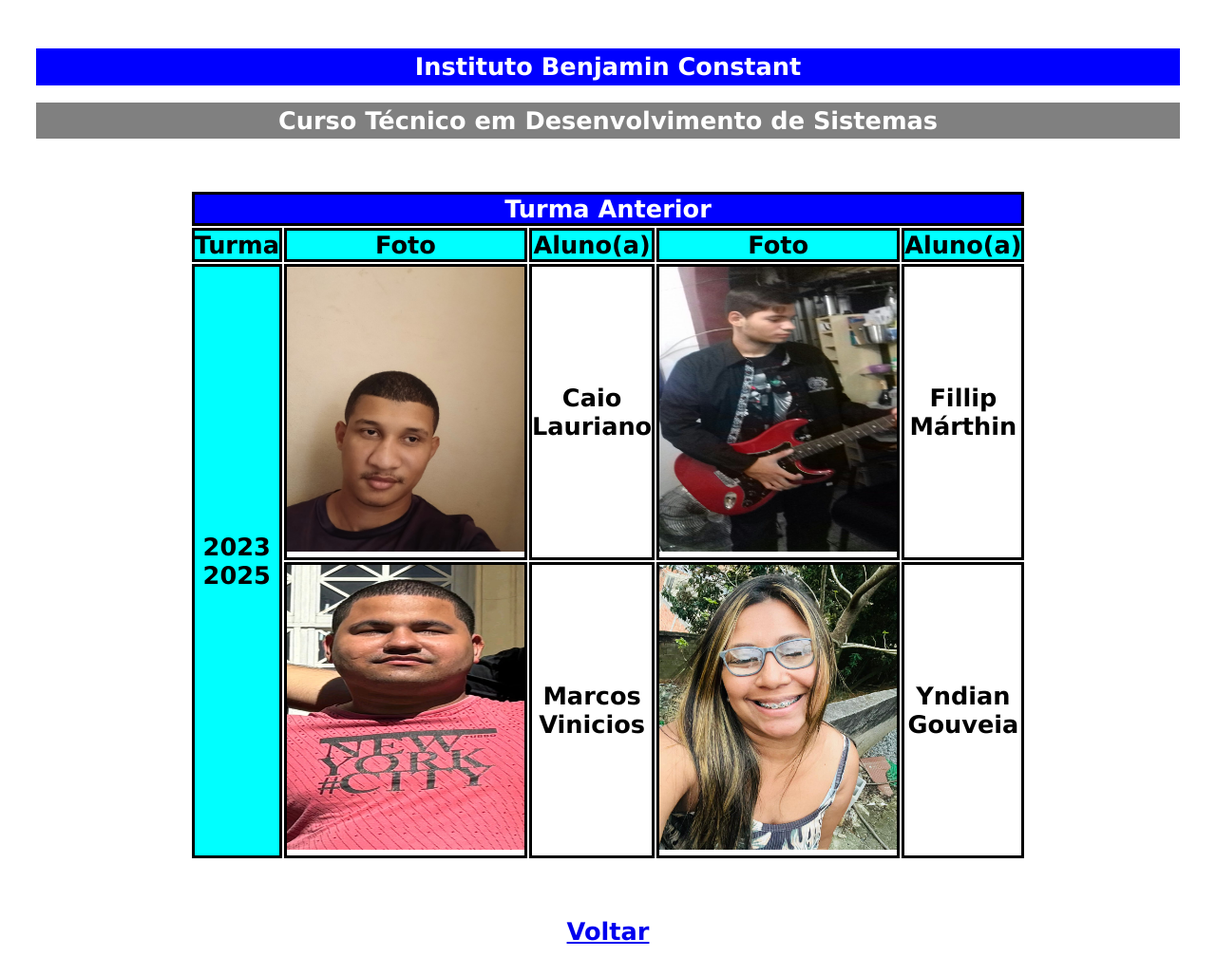
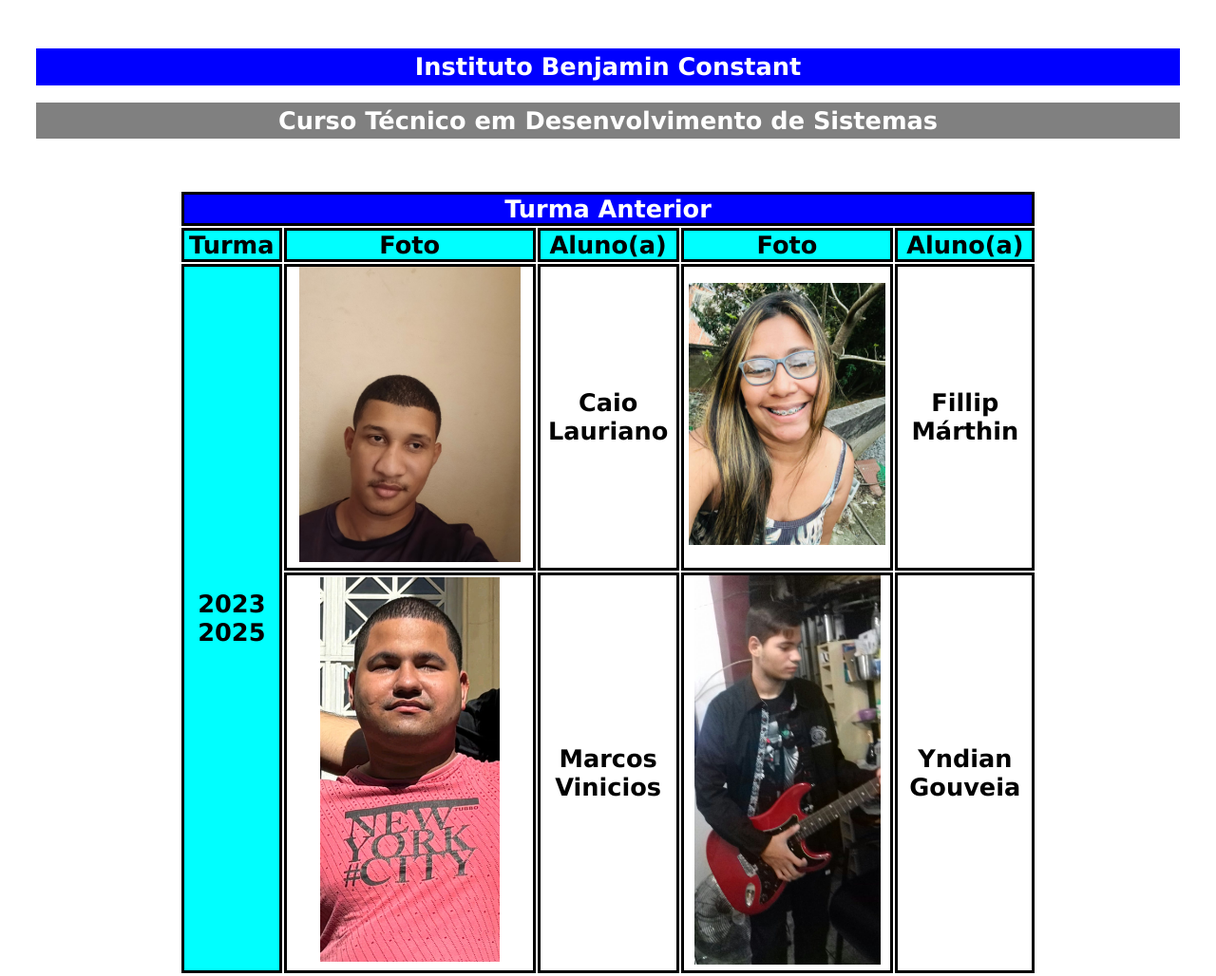
Before and after one commit to alexandredhg/trabalho-web1-alexandre, a plain HTML site: page turmaAnterior.html in a window 1280 px wide. Shown: the top 1028 px of the page at 95% size. Drawn offline with Linux system fonts and the light colour scheme.

Commit message:
Atualização .css

```diff
--- a/css/turmaAnterior.css
+++ b/css/turmaAnterior.css
@@ -7,7 +7,7 @@ th, td{
 }
 
 table{
-     width: 60%;
+     width: 75%;
     margin: auto;
 }
 
--- a/turmaAnterior.html
+++ b/turmaAnterior.html
@@ -26,22 +26,22 @@
                 <tr>
                     <th rowspan="3"  class="cor1">2023 2025</th>
                     <td class="imagem">
-                        <img src="imagem/Caio.jpg"  width="250"  height="300" />
+                        <img src="imagem/Caio.jpg"  width="90%"  height="85%" />
                     </td>
                     <th>Caio Lauriano</th>
                     <td class="imagem">
-                        <img src="imagem/Fillip.jpg"  width="250"  height="300" />
+                        <img src="imagem/Yndiana.jpg"  width="95%"  height="100%" />
                     </td>
                     <th>Fillip Márthin</th>
                 </tr>
                 <tr>
 
                     <td class="imagem">
-                        <img src="imagem/Marcos.jpg"  width="250"  height="300" />
+                        <img src="imagem/Marcos.jpg"  width="73%"  height="1%" />
                     </td>
                     <th>Marcos Vinicios</th>
                     <td class="imagem">
-                        <img src="imagem/Yndiana.jpg"  width="250"  height="300" />
+                        <img src="imagem/Fillip.jpg"  width="90%"  height="1%" />
                     </td>
                     <th>Yndian Gouveia</th>
                 </tr>
```
